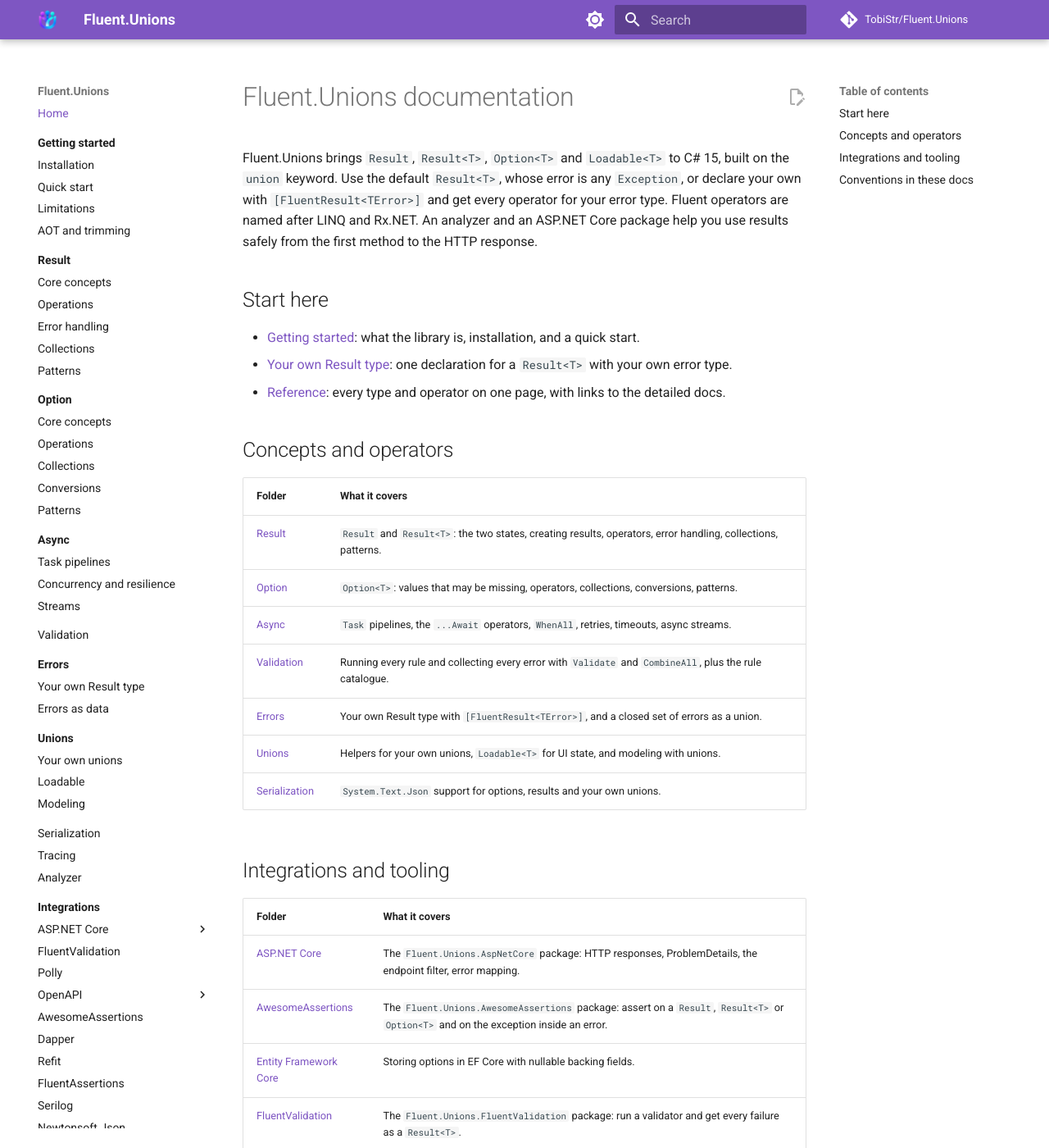
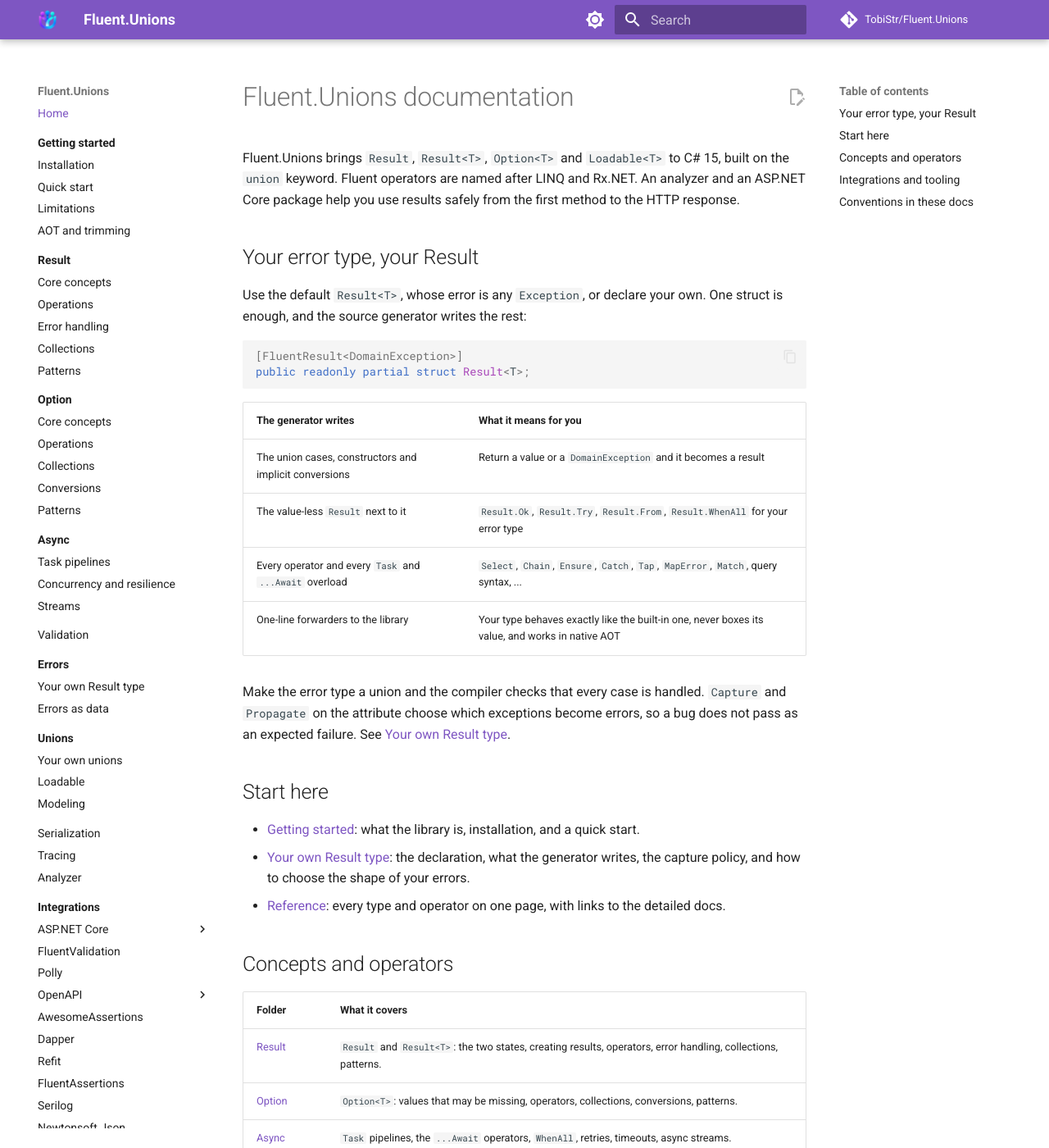
Before and after one commit to TobiStr/Fluent.Unions, an MkDocs documentation site: the page built from docs/README.md, in a window 1280 px wide and 1400 px high. Shown: the whole window at 82% size. Built offline with MkDocs 1.6.1 and Material for MkDocs 9.7.7, drawn with Linux system fonts in a browser that asks for light colours; comment, search, counter and statistics services are not loaded.

Commit message:
Put the source generator first in the README and on the docs start pages

````diff
--- a/docs/README.md
+++ b/docs/README.md
@@ -1,11 +1,29 @@
 # Fluent.Unions documentation
 
-Fluent.Unions brings `Result`, `Result<T>`, `Option<T>` and `Loadable<T>` to C# 15, built on the `union` keyword. Use the default `Result<T>`, whose error is any `Exception`, or declare your own with `[FluentResult<TError>]` and get every operator for your error type. Fluent operators are named after LINQ and Rx.NET. An analyzer and an ASP.NET Core package help you use results safely from the first method to the HTTP response.
+Fluent.Unions brings `Result`, `Result<T>`, `Option<T>` and `Loadable<T>` to C# 15, built on the `union` keyword. Fluent operators are named after LINQ and Rx.NET. An analyzer and an ASP.NET Core package help you use results safely from the first method to the HTTP response.
+
+## Your error type, your Result
+
+Use the default `Result<T>`, whose error is any `Exception`, or declare your own. One struct is enough, and the source generator writes the rest:
+
+```csharp
+[FluentResult<DomainException>]
+public readonly partial struct Result<T>;
+```
+
+| The generator writes | What it means for you |
+| --- | --- |
+| The union cases, constructors and implicit conversions | Return a value or a `DomainException` and it becomes a result |
+| The value-less `Result` next to it | `Result.Ok`, `Result.Try`, `Result.From`, `Result.WhenAll` for your error type |
+| Every operator and every `Task` and `...Await` overload | `Select`, `Chain`, `Ensure`, `Catch`, `Tap`, `MapError`, `Match`, query syntax, ... |
+| One-line forwarders to the library | Your type behaves exactly like the built-in one, never boxes its value, and works in native AOT |
+
+Make the error type a union and the compiler checks that every case is handled. `Capture` and `Propagate` on the attribute choose which exceptions become errors, so a bug does not pass as an expected failure. See [Your own Result type](errors/custom-error-types.md).
 
 ## Start here
 
 - [Getting started](getting-started/README.md): what the library is, installation, and a quick start.
-- [Your own Result type](errors/custom-error-types.md): one declaration for a `Result<T>` with your own error type.
+- [Your own Result type](errors/custom-error-types.md): the declaration, what the generator writes, the capture policy, and how to choose the shape of your errors.
 - [Reference](reference.md): every type and operator on one page, with links to the detailed docs.
 
 ## Concepts and operators
````
Also changed, not shown: README.md (+9 -1 lines), docs/getting-started/README.md (+1 -1 lines).
